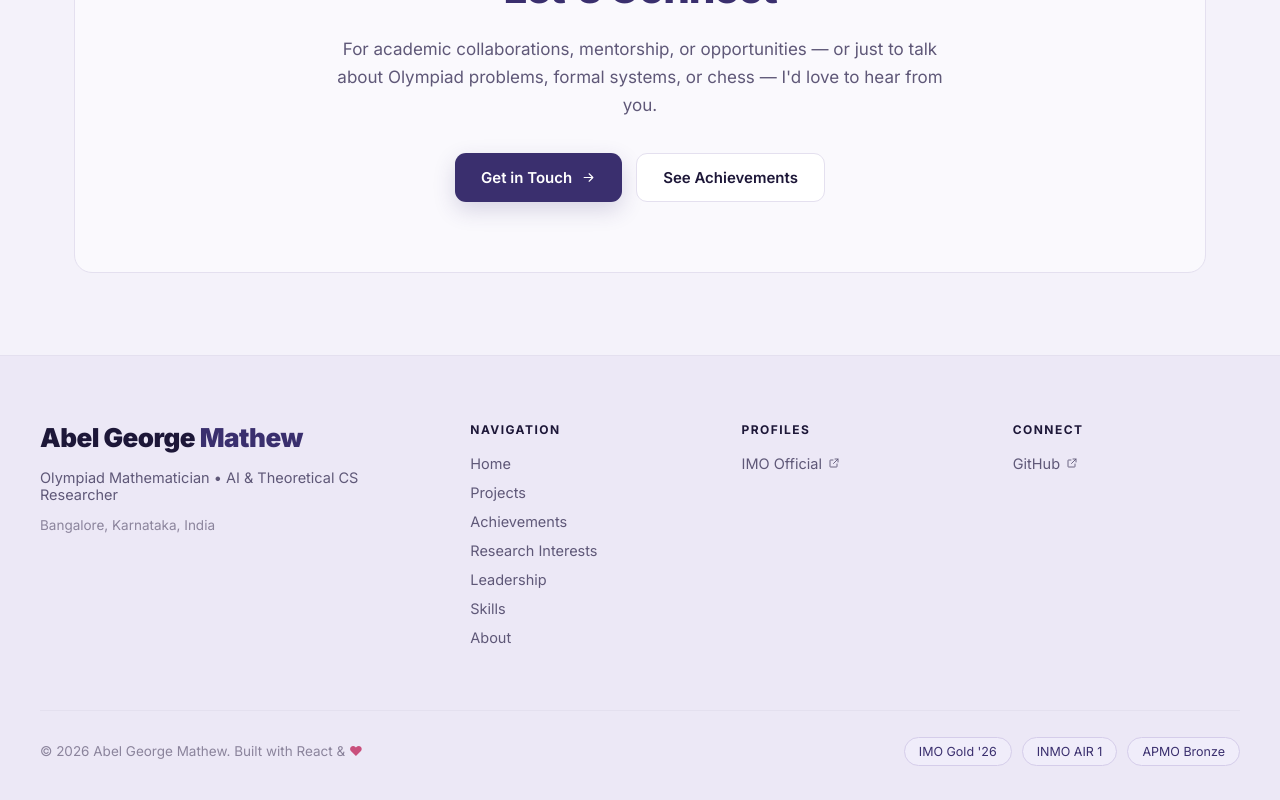
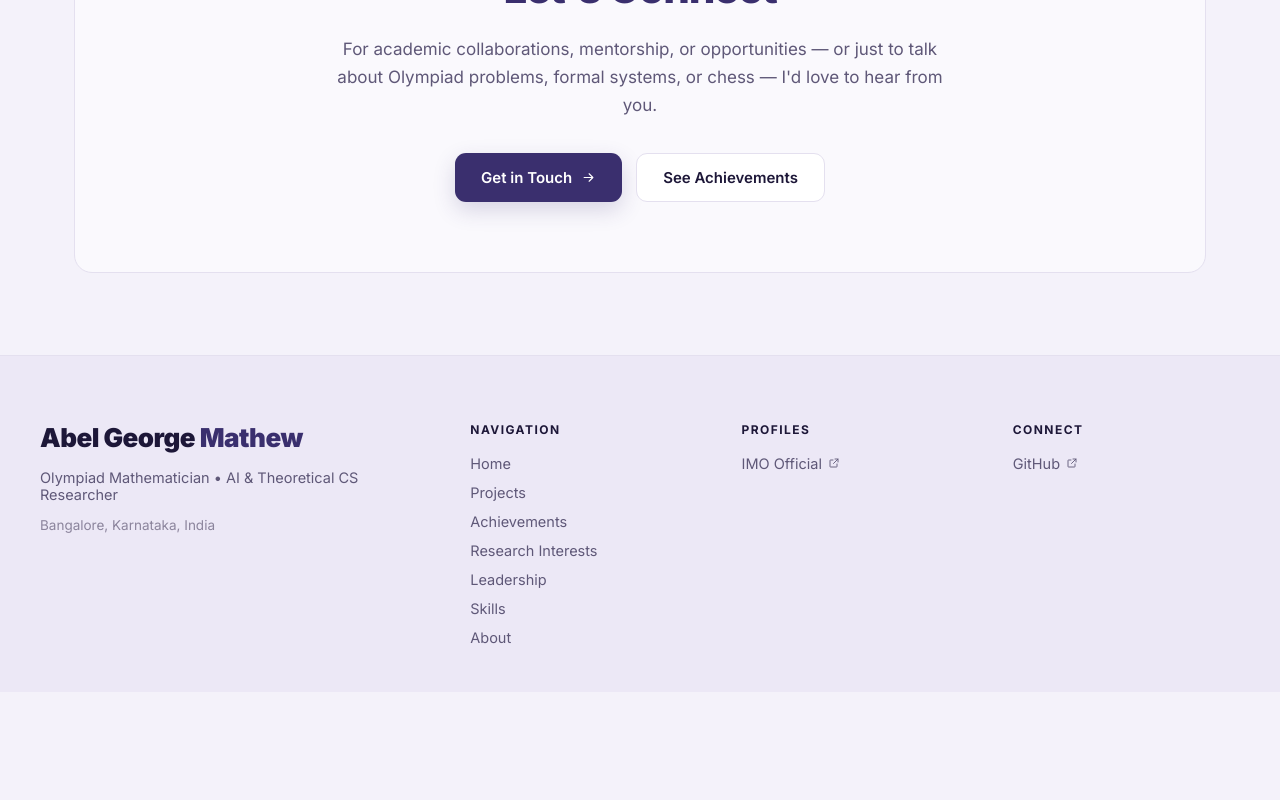
Before and after one commit to prasanaseyon/Code---Website, a React (Vite) app: page / in a window 1280 px wide. Shown: the part 4071-4871 px from the top of the page. After the commit the page ends 4763 px from the top, so only its background shows below. Built offline with nearby package versions, Linux system fonts and the light colour scheme.

Commit message:
Update layout.jsx

```diff
--- a/src/layout.jsx
+++ b/src/layout.jsx
@@ -148,12 +148,7 @@ export function Footer() {
         </div>
       </div>
 
-      <div className="footer-bottom">
-        <p>© {new Date().getFullYear()} {PROFILE.fullName}. Built with React &amp; <span className="heart">♥</span></p>
-        <div className="footer-badges">
-          <span>IMO Gold '26</span><span>INMO AIR 1</span><span>APMO Bronze</span>
-        </div>
-      </div>
+
     </footer>
   );
 }
```
